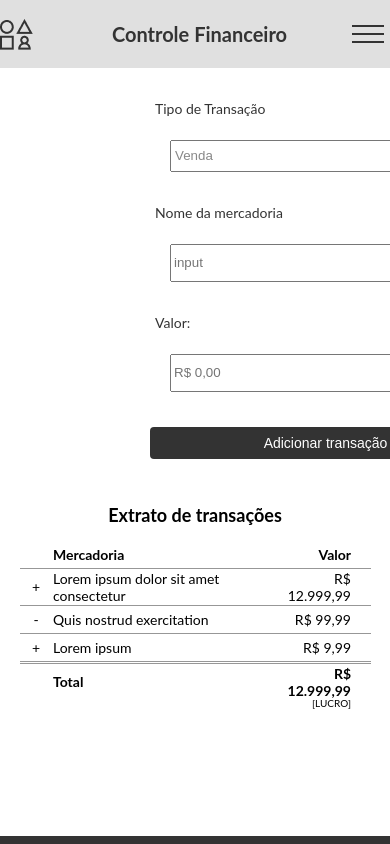
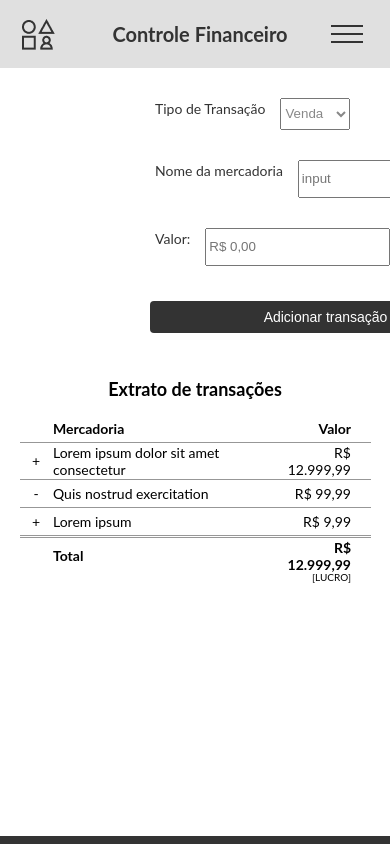
Before and after one commit to BrunaPadula/controle-financeiro, a plain HTML site: page index.html in a window 390 px wide. Shown: the top 844 px of the page. Drawn offline with Linux system fonts and the light colour scheme; a web font is replaced by a local one.

Commit message:
alterações na nav-list

```diff
--- a/css/style.css
+++ b/css/style.css
@@ -19,6 +19,9 @@ body {
     justify-content: center;
 }
 
+.imglogo {
+    margin-left: 22px;
+}
 .menu {
     align-items: center;
     background: #e0e0e0;
@@ -61,6 +64,7 @@ body {
 .mobile-menu {
     cursor: pointer;
     display: none;
+    margin-right: 21px;
 }
 
 .close {
@@ -216,29 +220,24 @@ footer {
 
 @media screen and (max-width: 790px) {
 
-    body {
-        overflow: hidden;
-    }
-
-    .nav {
-        justify-content: space-around;
-    }
-
     .title {
         text-align: center;
     }
 
     .nav-list {
         position: fixed;
-        right: 0;
+        right: 30%;
         width: 30%;
-        height: 192vh;
+        height: 100%;
         background: #333333;
         flex-direction: column;
-        justify-content: center;
+        justify-content: flex-start;
         padding: 0;
+        margin-top: 0;
+        top: 0;
         align-items: end;
         transform: translateX(100%);
+        display: none;
     }
 
     .nav-list.active {
@@ -268,6 +267,7 @@ footer {
         height: 32px;
         width: 90%;
         font-weight: 700;
+        margin-top: 20px;
     }
 
     .line {
@@ -287,22 +287,16 @@ footer {
         width: 98%;
     }
 
-    .form {
-        display: flex;
-        flex-wrap: wrap;
-        justify-content: end;
-    }
-
     .block {
-        width: 150px;
+        width: 25%;
     }
 
     .block-2 {
-        width: 348px;
+        width: 50%;
     }
 
     .block-3 {
-        width: 150px;
+        width: 25%;
     }
 
     .button-1 {
@@ -311,6 +305,8 @@ footer {
 
     .form div {
         margin: 0 5px;
+        display: flex;
+        flex-direction: row;
     }
 
     .extract {
--- a/index.html
+++ b/index.html
@@ -49,6 +49,7 @@
                             <div class="top-1">
                                 <h4 class="title-elements">Nova Transação</h4>
                                 <div>
+                                    <div>
                                         <form class="form" action="">
                                             <div class="block">
                                                 <label class="tipo">Tipo de Transação</label>
@@ -64,6 +65,7 @@
                                             <div class="block-3">
                                                 <label class="value">Valor:</label>
                                                 <input type="text" class="result" name="valor" placeholder="R$ 0,00">
+                                            </div>
                                     </div>
                                             <button class="button-1">Adicionar transação</button>
                                         </form>
```
Lines whose indentation alone changed are shown as unchanged.
